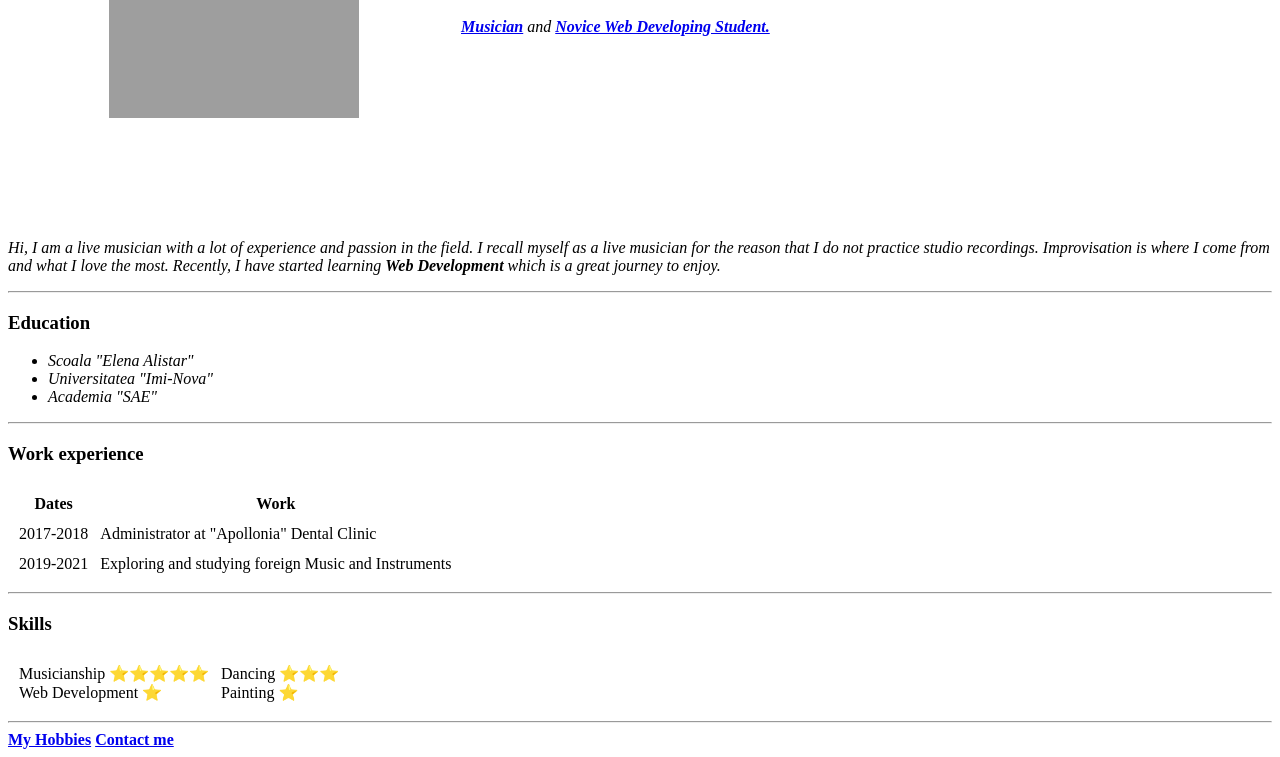
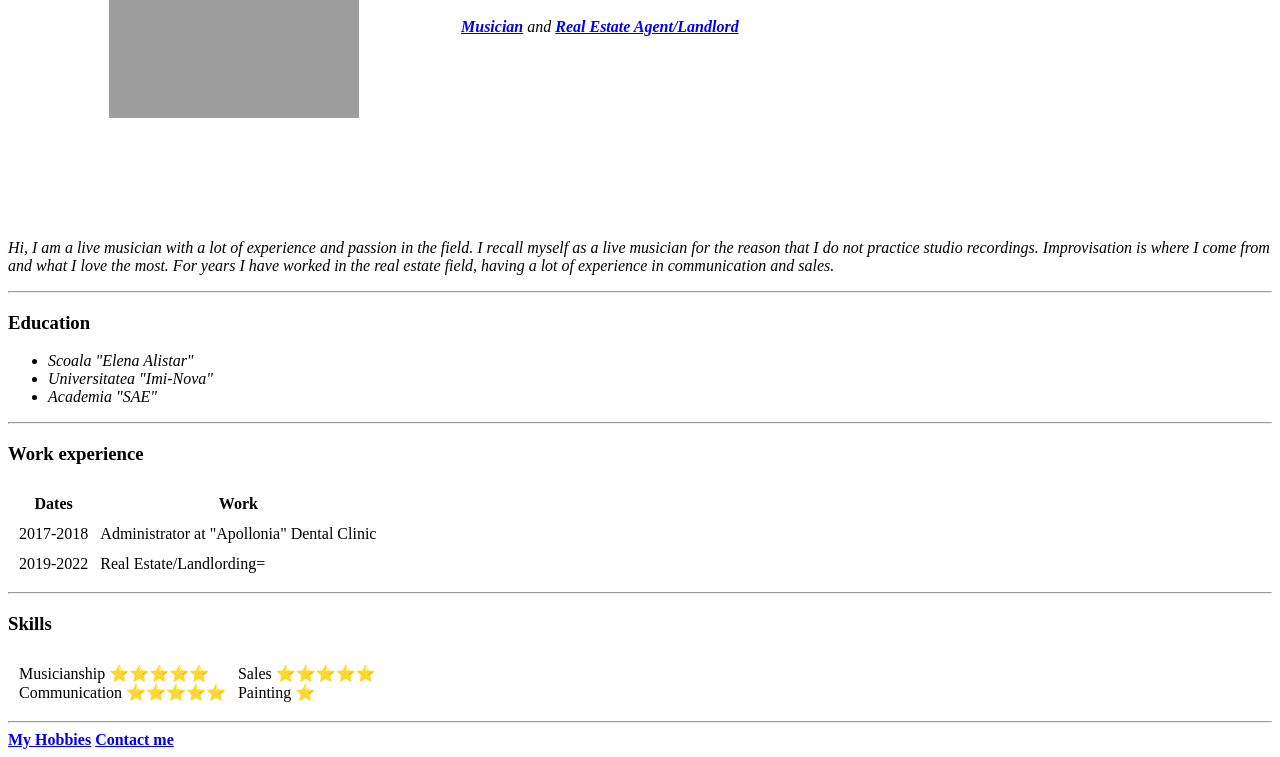
Before and after one commit to botnaristanislav/cv, a plain HTML site: page index.html in a window 1280 px wide. Shown: the part 241-998 px from the top of the page. Drawn offline with Linux system fonts and the light colour scheme; grey boxes are pictures that could not be loaded.

Commit message:
Update index.html

```diff
--- a/index.html
+++ b/index.html
@@ -14,7 +14,7 @@
           <em><a href="https://www.facebook.com/muladhadra.sahasrara.3"><strong>Musician</strong></a> and
             <a
               href="https://www.udemy.com/course/the-complete-web-development-bootcamp/?utm_source=adwords&utm_medium=udemyads&utm_campaign=LongTail_la.EN_cc.ROW&utm_content=deal4584&utm_term=_._ag_77879424134_._ad_535397245863_._kw__._de_c_._dm__._pl__._ti_dsa-1007766171312_._li_1009991_._pd__._&matchtype=&gclid=Cj0KCQjw6J-SBhCrARIsAH0yMZhOHDo4WvqAi6QH6-46XtewxgzY30_tkCaCBcKO3yFoboGzt92pZ14aAgJjEALw_wcB">
-              <strong>Novice Web Developing Student.</strong></a>
+              <strong>Real Estate Agent/Landlord</strong></a>
           </em>
         </p>
       </td>
@@ -23,7 +23,7 @@
   <p>
     <em>Hi, I am a live musician with a lot of experience and passion in the field. I recall myself as a live musician for
       the reason that I do not practice studio recordings. Improvisation is where I come from and what I love the most.
-      Recently, I have started learning <strong>Web Development</strong> which is a great journey to enjoy.
+      For years I have worked in the real estate field, having a lot of experience in communication and sales.
     </em>
     <hr />
   </p>
@@ -56,8 +56,8 @@
       <td>Administrator at "Apollonia" Dental Clinic</td>
     </tr>
     <tr>
-      <td>2019-2021</td>
-      <td>Exploring and studying foreign Music and Instruments</td>
+      <td>2019-2022</td>
+      <td>Real Estate/Landlording=</td>
     </tr>
   </tbody>
 </table>
@@ -67,8 +67,8 @@
 
 <table cellspacing="10">
   <tr>
-    <td>Musicianship ⭐⭐⭐⭐⭐ </br>Web Development ⭐</td>
-    <td>Dancing ⭐⭐⭐ <br />Painting ⭐</td>
+    <td>Musicianship ⭐⭐⭐⭐⭐ </br>Communication ⭐⭐⭐⭐⭐</td>
+    <td>Sales ⭐⭐⭐⭐⭐ <br />Painting ⭐</td>
   </tr>
 </table>
 
```
